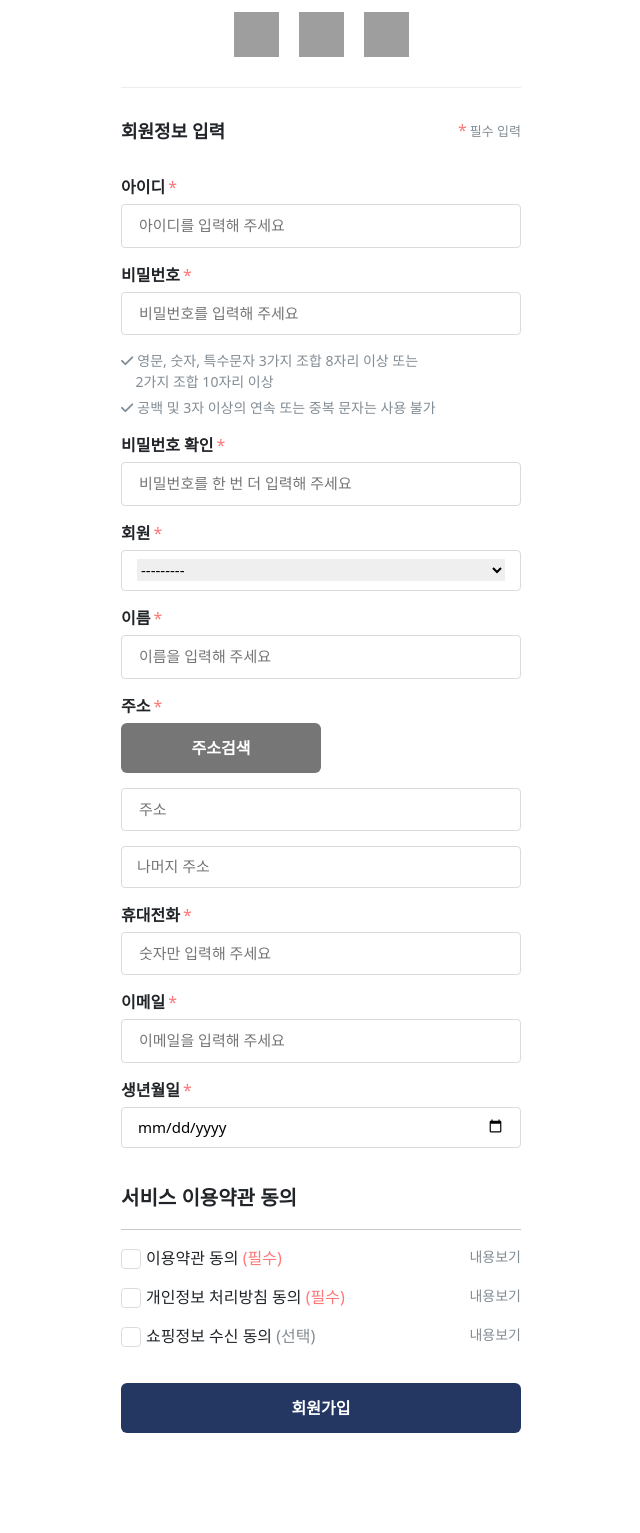
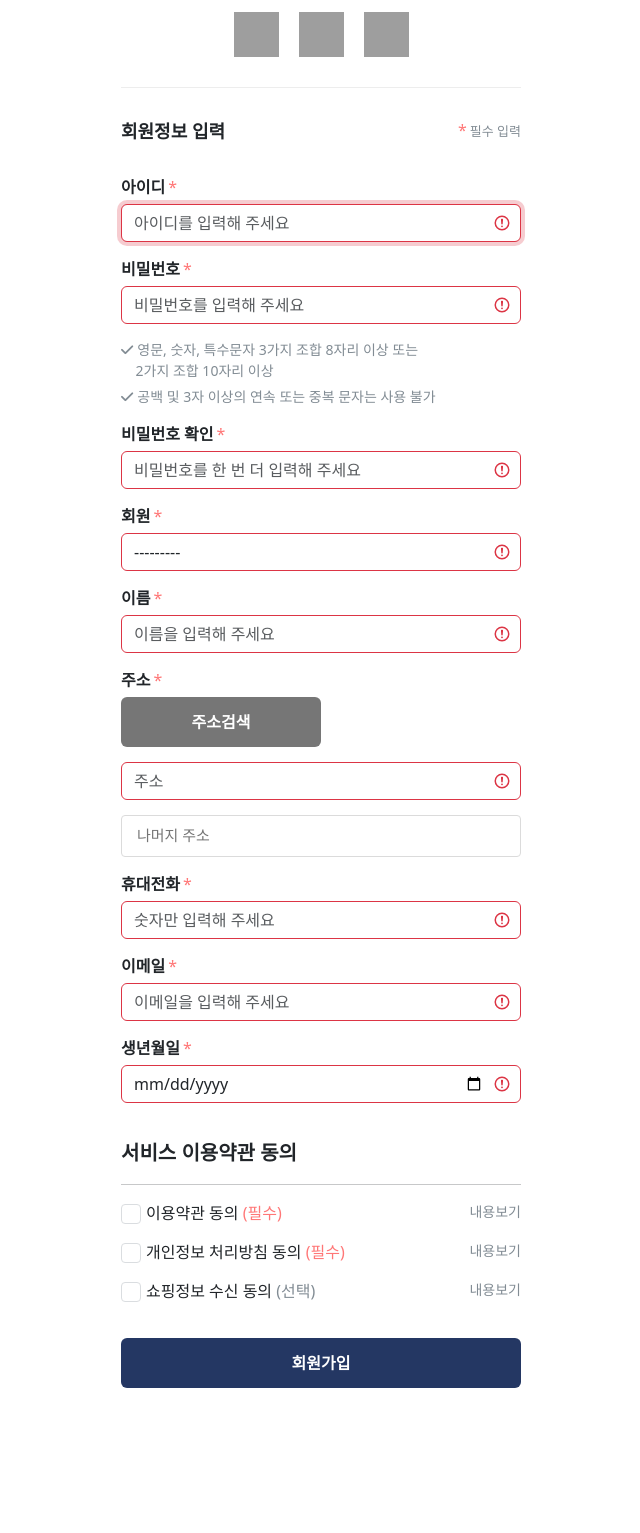
Before and after one commit to Joontooling/joontooling, a Django app: page /accounts/signup/ in a window 1280 px wide. Shown: the part 312-1845 px from the top of the page, without its empty margins (319-959 px from the left). After the commit the page ends 1700 px from the top, so only its background shows below. Run offline with Django 3.2, Linux system fonts and the light colour scheme; some libraries are stand-ins or nearby versions; grey boxes are pictures that could not be loaded.

Commit message:
feat: 부트스트랩 validation 적용, 회원유형별 input 설정 (accounts/signup)

```diff
--- a/accounts/models.py
+++ b/accounts/models.py
@@ -21,6 +21,8 @@ class User(AbstractUser):
         ("법인사업자", "법인사업자"),
     )
 
+    first_name = models.CharField(max_length=30)
+    email = models.CharField(max_length=30)
     address = models.CharField(max_length=100)
 
     # 전화번호 지정
@@ -31,13 +33,13 @@ class User(AbstractUser):
     user_type = models.CharField(max_length=20, choices=type_choice)
 
     # user 타입에 따라 밑에 있는 필드들을 넣어야 한다
-    # 상호명
+    # 상호명 / 법인명
     company = models.CharField(max_length=50, null=True)
 
-    # 개인사업자 / 법인사업자
-    per_company_number = models.CharField(max_length=30, null=True)
+    # 사업자번호 (개인사업자)
+    per_company_number = models.IntegerField(null=True)
 
-    # 법인사업자
+    # 법인번호 (법인사업자)
     company_number = models.IntegerField(null=True)
 
     point = models.IntegerField(null=True)
--- a/accounts/templates/accounts/signup.html
+++ b/accounts/templates/accounts/signup.html
@@ -54,19 +54,19 @@
 
       <!-- 회원정보 입력 -->
       <main>
-        <form action="{% url 'accounts:signup' %}" method="POST" enctype="multipart/form-data">
+        <form action="{% url 'accounts:signup' %}" method="POST" enctype="multipart/form-data" class="was-validated">
           {% csrf_token %}
 
           <!-- 아이디 -->
           <label class="label_signup" for="username">아이디</label><span class="asterisk">*</span>
           <div class="signup_field">
-            {% render_field form.username class="input_effect" placeholder="아이디를 입력해 주세요" type="text" id="username" %}
+            {% render_field form.username class="input_effect form-control" placeholder="아이디를 입력해 주세요" type="text" id="username" %}
           </div>
 
           <!-- 비밀번호 -->
           <label class="label_signup" for="password">비밀번호</label><span class="asterisk">*</span>
           <div class="signup_field">
-            {% render_field form.password1 class="input_effect" placeholder="비밀번호를 입력해 주세요" type="password" id="password1" %}
+            {% render_field form.password1 class="input_effect form-control" placeholder="비밀번호를 입력해 주세요" type="password" id="password1" %}
           </div>
           <!-- 비밀번호 안내 -->
           <div class="info_password">
@@ -81,26 +81,44 @@
           <!-- 비밀번호 확인 -->
           <label class="label_signup" for="password">비밀번호 확인</label><span class="asterisk">*</span>
           <div class="signup_field">
-            {% render_field form.password2 class="input_effect" placeholder="비밀번호를 한 번 더 입력해 주세요" type="password" id="password2" %}
+            {% render_field form.password2 class="input_effect form-control" placeholder="비밀번호를 한 번 더 입력해 주세요" type="password" id="password2" %}
           </div>
 
           <!-- 회원 -->
           <label class="label_signup" for="user_type">회원</label><span class="asterisk">*</span>
           <div class="signup_field">
-            {% render_field form.user_type class="input_effect" id='user_type' %}
+            {% render_field form.user_type class="input_effect form-control" id="user_type" %}
+          </div>
+
+          <!-- 상호명 / 법인명 -->
+          <div class="company signup_field" style="display: none;">
+            <label class="label_signup" for="name">상호명 / 법인명</label><span class="asterisk">*</span>
+            {% render_field form.company class="input_effect form-control" placeholder="상호명 / 법인명을 입력해주세요" %}
+          </div>
+
+          <!-- 사업자번호 (개인사업자) -->
+          <div class="per_company_number signup_field" style="display: none;">
+            <label class="label_signup" for="name">사업자번호</label><span class="asterisk">*</span>
+            {% render_field form.per_company_number class="input_effect form-control" placeholder="숫자만 입력해 주세요" %}
+          </div>
+
+          <!-- 법인번호 (법인사업자) -->
+          <div class="company_number signup_field" style="display: none;">
+            <label class="label_signup" for="name">법인번호</label><span class="asterisk">*</span>
+            {% render_field form.company_number class="input_effect form-control" placeholder="숫자만 입력해 주세요" %}
           </div>
 
           <!-- 이름 -->
           <label class="label_signup" for="name">이름</label><span class="asterisk">*</span>
           <div class="signup_field">
-            {% render_field form.first_name class="input_effect" placeholder="이름을 입력해 주세요" type="text" id="first_name" %}
+            {% render_field form.first_name class="input_effect form-control" placeholder="이름을 입력해 주세요" type="text" id="first_name" %}
           </div>
 
           <!-- 주소 -->
           <label class="label_signup" for="address">주소</label><span class="asterisk">*</span><br>
           <button class="btn_address" onclick="searchAddress()">주소검색</button>
           <div class="signup_field">
-            {% render_field form.address class="input_effect" placeholder="주소" id="address" %}
+            {% render_field form.address class="input_effect form-control" placeholder="주소" id="address" %}
           </div>
           <!-- 나머지 주소 -->
           <input class="detail_address" type="text" placeholder="나머지 주소">
@@ -108,19 +126,19 @@
           <!-- 휴대전화 -->
           <label class="label_signup" for="phone_number">휴대전화</label><span class="asterisk">*</span>
           <div class="signup_field">
-            {% render_field form.phone_number class="input_effect" placeholder="숫자만 입력해 주세요" id="phone_number" %}
+            {% render_field form.phone_number class="input_effect form-control" placeholder="숫자만 입력해 주세요" type="number" id="phone_number" %}
           </div>
 
           <!-- 이메일 -->
           <label class="label_signup" for="email">이메일</label><span class="asterisk">*</span>
           <div class="signup_field">
-            {% render_field form.email class="input_effect" placeholder="이메일을 입력해 주세요" type="email" id="email" %}
+            {% render_field form.email class="input_effect form-control" placeholder="이메일을 입력해 주세요" type="email" id="email" %}
           </div>
 
           <!-- 생년월일 -->
           <label class="label_signup" for="birth">생년월일</label><span class="asterisk">*</span>
           <div class="signup_field">
-            {% render_field form.birth class="input_effect" type="date" id='birth' %}
+            {% render_field form.birth class="input_effect form-control" type="date" id='birth' %}
           </div>
 
           <!-- 서비스 이용약관 -->
@@ -131,7 +149,7 @@
             <!-- 체크박스 동의 1 -->
             <div class="chk_box_wrap">
               <label for="agree" class="chk_box">
-                <input type="checkbox" id="agree"/>
+                <input type="checkbox" id="agree" required>
                 <span class="on"></span>
                 이용약관 동의
                 <span class="agree_signup">(필수)</span>
@@ -187,6 +205,35 @@
       }
     }).open();
   }
+
+</script>
+
+<script>
+
+var user_type = document.querySelector("#user_type");
+// 상호명 / 법인명
+var company = document.querySelector(".company");
+// 사업자번호
+var per_company_number = document.querySelector(".per_company_number");
+// 법인번호
+var company_number = document.querySelector(".company_number");
+
+user_type.addEventListener("click", function() {
+  if (user_type.value==="개인사업자") {
+    company_number.style.display = 'none';
+    company.style.display = 'block';
+    per_company_number.style.display = 'block';
+  } else if (user_type.value==="법인사업자") {
+    per_company_number.style.display = 'none';
+    company.style.display = 'block';
+    company_number.style.display = 'block';
+  } else {
+    company.style.display = 'none';
+    per_company_number.style.display = 'none';
+    company_number.style.display = 'none';
+  }
+})
+
 </script>
 
 </html>
--- a/static/css/accounts/signup.css
+++ b/static/css/accounts/signup.css
@@ -74,11 +74,11 @@
 /* 전체 입력란 */
 .signup_field {
   width: 100%;
-  padding: 8px 15px 9px;
+  /* padding: 8px 15px 9px; */
   margin-bottom: 15px;
-  border: 1px solid rgb(219, 219, 219);
+  /* border: 1px solid rgb(219, 219, 219);
   border-radius: 4px;
-  font-size: 15px;
+  font-size: 15px; */
 }
 
 /* input 글씨 */
```
